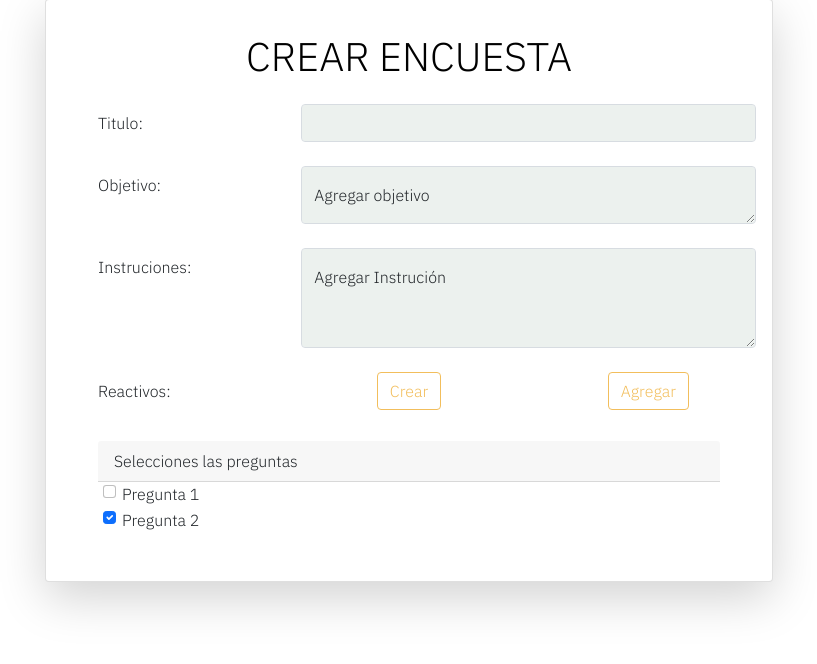
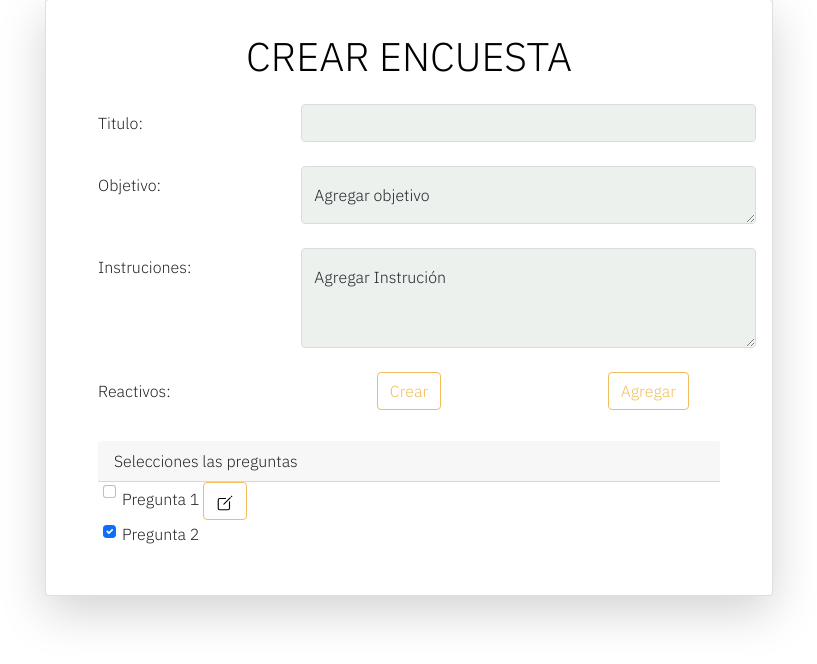
Before and after one commit to MiguelBalam/Janal-Kaaj, a PHP site: the page made by pestañas_Encuestador/crear.html in a window 1280 px wide. Shown: the part 97-761 px from the top of the page, without its empty margins (231-1048 px from the left). Run offline with PHP 8.4, Linux system fonts and the light colour scheme.

Commit message:
cambios boton

```diff
--- a/CSS/style.css
+++ b/CSS/style.css
@@ -262,6 +262,7 @@ input {
     color: rgb(255, 255, 255) !important;
     border-color: var(--mostaza) !important;
 }
+
 #boton_filtrar:hover {
     background-color: var(--mostaza) !important;
     color: rgb(255, 255, 255) !important;
--- a/pestañas_Encuestador/crear.html
+++ b/pestañas_Encuestador/crear.html
@@ -101,13 +101,20 @@
                             <label class="form-check-label" for="flexCheckDefault">
                                 Pregunta 1
                             </label>
+
+                            <button class="btn btn-outline-success bg-border-mostaza bg-text-mostaza" onclick="location.href='../pestañas_Encuestador/reactivos.html'" id="boton_crear"><img src="/Img/edit.svg" height="18px" width="18px"></button>
+
                         </div>
+                        <div>
+
+
                         <div class="form-check">
                             <input class="form-check-input" type="checkbox" value="" id="flexCheckChecked" checked>
                             <label class="form-check-label" for="flexCheckChecked">
                                 Pregunta 2
                             </label>
                         </div>
+
 
                     </div>
 
```
Also changed, not shown: Img/edit.svg (added), Img/icon_edit.png (deleted).
